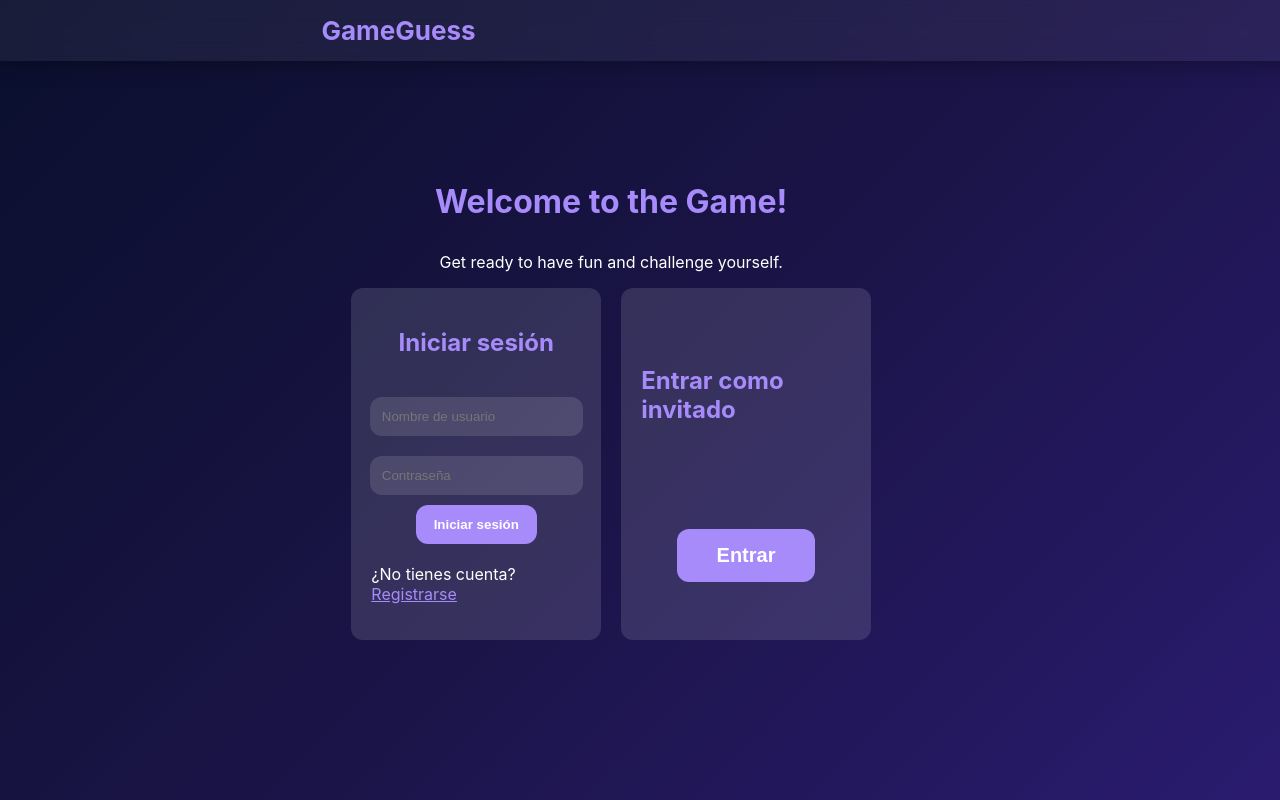
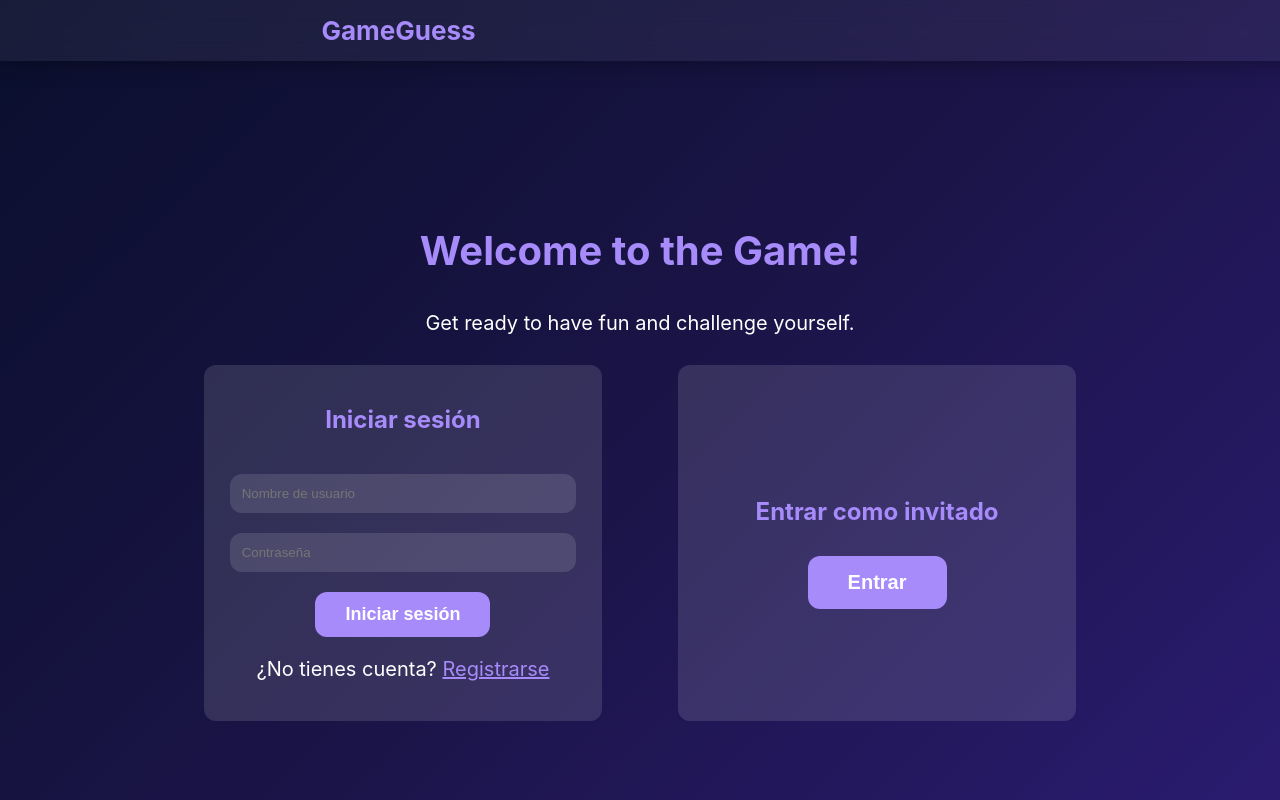
Before and after one commit to Danielestoj/Proyect2-WebReact, a React (Vite) app: page /#/ in a window 1280 px wide. Built offline with nearby package versions, Linux system fonts and the light colour scheme.

Commit message:
cambios de css

```diff
--- a/src/components/Context/UserContext.jsx
+++ b/src/components/Context/UserContext.jsx
@@ -27,7 +27,6 @@ export const UserProvider = ({ children }) => {
       numPartidas: "",
       numPAdivina: 0,
       numPNombre: 0,
-      numPReloj: 0,
     };
     setUser(guest);
   };
@@ -43,7 +42,6 @@ export const UserProvider = ({ children }) => {
       numPartidas: "",
       numPAdivina: 0,
       numPNombre: 0,
-      numPReloj: 0,
     };
 
     users.push(newUser);
@@ -75,7 +73,6 @@ export const UserProvider = ({ children }) => {
     // Actualizar mock
     if (mode === "portada") users[index].numPAdivina += 1;
     if (mode === "titulo") users[index].numPNombre += 1;
-    if (mode === "reloj") users[index].numPReloj += 1;
 
     // Actualizar estado del usuario para que React re-renderice
     setUser({ ...users[index] });
--- a/src/components/GameSelector/GameSelector.css
+++ b/src/components/GameSelector/GameSelector.css
@@ -3,8 +3,10 @@
   flex-direction: row;
   gap: 20px;
   width: 900px;
-  margin-top: 100px;
+  height: 300px;
   justify-content: center;
+  gap: 40px;
+  margin :0px 20px 20px 20px;
 }
 
 .game-box {
--- a/src/components/GameSelector/GameSelector.jsx
+++ b/src/components/GameSelector/GameSelector.jsx
@@ -23,11 +23,6 @@ function GameSelector() {
         <button onClick={() => startGame("titulo")}>Empezar juego</button>
       </div>
 
-      <div className="game-box">
-        <h2>A contra Reloj</h2>
-        <p>Adivina lo antes posible.</p>
-        <button onClick={() => startGame("reloj")}>Empezar juego</button>
-      </div>
     </div>
   );
 }
--- a/src/components/Header/Header.css
+++ b/src/components/Header/Header.css
@@ -56,7 +56,6 @@
 
 /* BOTÓN */
 .navbar-user-btn {
-  padding: 10px 18px;
   border: none;
   border-radius: var(--radius);
   background-color: var(--primary);
@@ -64,6 +63,7 @@
   font-weight: bold;
   cursor: pointer;
   transition: var(--transition);
+  font-size: 16px;
 }
 
 .navbar-user-btn:hover {
--- a/src/components/Header/Header.jsx
+++ b/src/components/Header/Header.jsx
@@ -1,11 +1,18 @@
 import React, { useState, useContext } from "react";
 import { UserContext } from "../Context/UserContext";
-import { Link } from "react-router-dom";
+import { Link, useNavigate } from "react-router-dom";   // ← IMPORTANTE
 import "./Header.css";
 
 function Header() {
   const { user, logout } = useContext(UserContext);
   const [open, setOpen] = useState(false);
+
+  const navigate = useNavigate();   // ← NECESARIO PARA NAVEGAR
+
+  const goToProfile = () => {
+    navigate("/user-profile");
+    setOpen(false); // cerrar menú móvil si estaba abierto
+  };
 
   return (
     <>
@@ -18,8 +25,12 @@ function Header() {
         <div className="navbar-right">
           {user && (
             <>
-              <span className="navbar-user">👤 {user.name}</span>
+              <button className="navbar-user" onClick={goToProfile}>
+                👤 {user.name}
+              </button>
+
               <span className="navbar-points">⭐ {user.maxPoints}</span>
+
               <button className="navbar-user-btn" onClick={logout}>Salir</button>
             </>
           )}
@@ -33,12 +44,16 @@ function Header() {
         </div>
       </nav>
 
-      {/* Menú móvil FUERA del navbar */}
+      {/* Menú móvil */}
       <div className={`mobile-menu ${open ? "show" : ""}`}>
         {user && (
           <>
-            <span className="navbar-user">👤 {user.name}</span>
+            <button className="navbar-user" onClick={goToProfile}>
+              👤 {user.name}
+            </button>
+
             <span className="navbar-points">⭐ {user.maxPoints}</span>
+
             <button className="navbar-user-btn" onClick={logout}>Salir</button>
           </>
         )}
--- a/src/pages/UserProfile/UserProfile.css
+++ b/src/pages/UserProfile/UserProfile.css
@@ -1,4 +1,5 @@
 .user-profile {
+  margin-top: 100px;
   display: flex;
   flex-direction: column;
   align-items: center;
@@ -25,3 +26,8 @@
 .profile-info p {
   font-size: 18px;
 }
+
+.go-back-button{
+  margin-top:20px;
+  font-size: 18px;
+}
--- a/src/pages/UserProfile/UserProfile.jsx
+++ b/src/pages/UserProfile/UserProfile.jsx
@@ -15,10 +15,9 @@ function UserProfile() {
       <div className="profile-info">
         <h2>Nombre: {user.name}</h2>
         <p>Puntuación: {user.maxPoints}</p>
-        <p>Partidas Jugadas: {user.numPAdivina + user.numPNombre + user.numPReloj}</p>
+        <p>Partidas Jugadas: {user.numPAdivina + user.numPNombre}</p>
         <p>Partidas Adivina el Juego: {user.numPAdivina}</p>
         <p>Partidas Adivina el Título Correcto: {user.numPNombre}</p>
-        <p>Partidas A Contra Reloj: {user.numPReloj}</p>
       </div>
 
       <button onClick={() => navigate('/game-selector')} className="go-back-button">
--- a/src/pages/WelcomePage/WelcomePage.css
+++ b/src/pages/WelcomePage/WelcomePage.css
@@ -1,5 +1,5 @@
-.welcome-container {
-  width: 95%;
+.welcome-page {
+  width: 80%;
   margin: 0 auto; /* SIEMPRE CENTRADO */
   margin-top: 120px;
 }
@@ -8,18 +8,22 @@
   display: flex;
   flex-direction: column;
   align-items: center;
-  width: 90%;
+  width: 100%;
+}
+
+.game-container h1{
+  font-size: 40px;
+}
+
+.game-container p{
+  font-size: 20px;
 }
 
 .login-options {
   display: flex;
-  justify-content: space-between;
-  margin-top: 20px;
-  gap: 20px;
-
-  width: 100%;
-  max-width: 1100px; /* evita que se desborde */
-  margin: 0 auto;    /* 🔥 centra el contenido */
+  justify-content: space-evenly;
+  margin-top: 10px;
+  width: 100%;  /* centra el contenido */
 }
 
 .login-box,
@@ -31,10 +35,15 @@
   padding: 20px;
   border-radius: var(--radius);
 
-  width: 48%;
-  max-width: 700px;  /* límite superior */
-  justify-content: space-around;
+  width: 35%;
+  justify-content: center;
   gap: 10px;
+}
+
+.login-box button{
+  margin-top:10px;
+  font-size: 18px;
+  padding: 12px 30px;
 }
 
 .guest-button {
```
